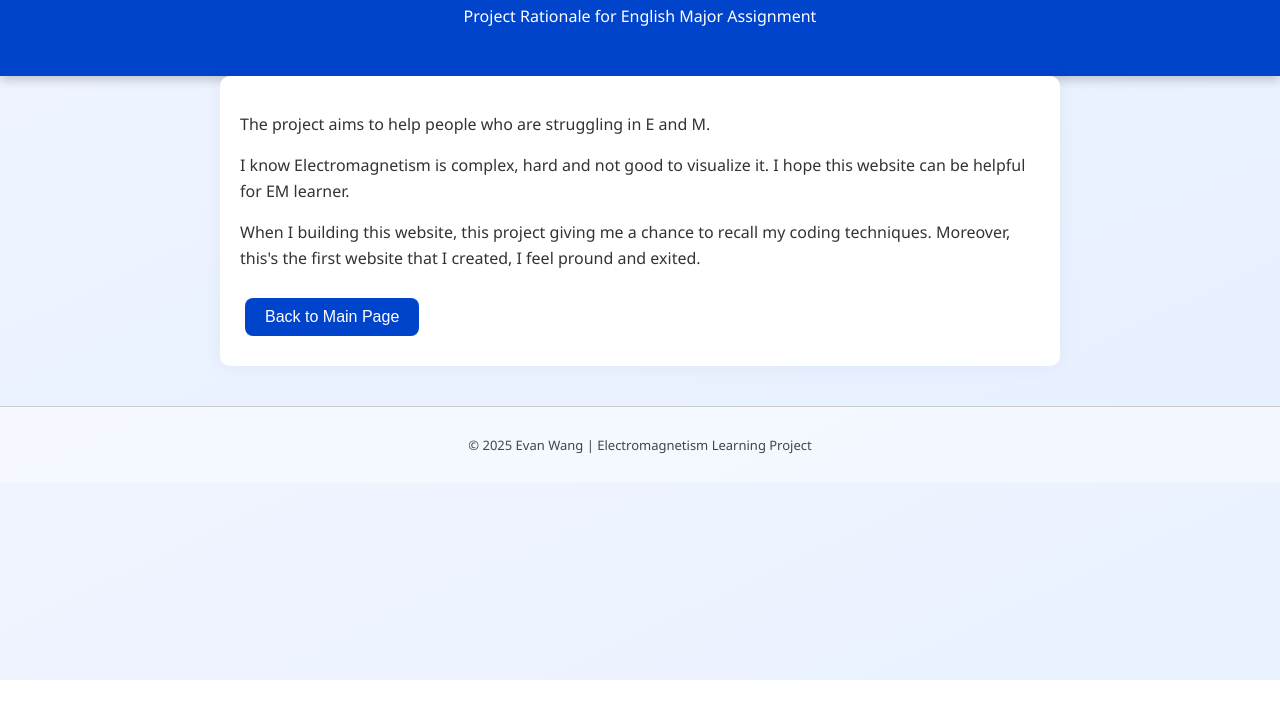
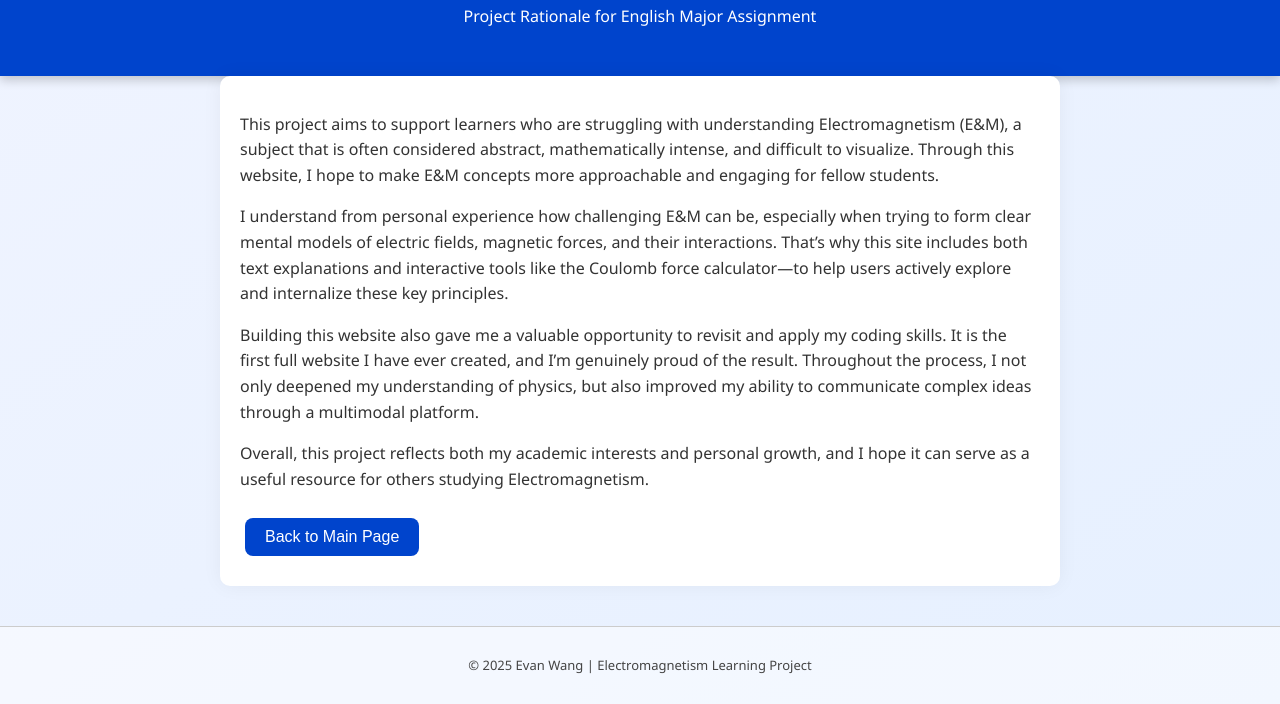
Before and after one commit to Wang-supervenom/Electromagnetism, a plain HTML site: page project-info.html in a window 1280 px wide. Shown: the part 120-824 px from the top of the page. Before the commit the page ends 800 px from the top, so only its background shows below. Drawn offline with Linux system fonts and the light colour scheme.

Commit message:
Update project-info.html

```diff
--- a/project-info.html
+++ b/project-info.html
@@ -14,10 +14,21 @@
     </header>
 
     <main>
-        <p>The project aims to help people who are struggling in E and M. </p>
-        <p>I know Electromagnetism is complex, hard and not good to visualize it. I hope this website can be helpful for EM learner.</p>
-        <p>When I building this website, this project giving me a chance to recall my coding techniques. Moreover, this's the first website that I created, I feel pround and exited.</p>
+        <p>
+    This project aims to support learners who are struggling with understanding Electromagnetism (E&M), a subject that is often considered abstract, mathematically intense, and difficult to visualize. Through this website, I hope to make E&M concepts more approachable and engaging for fellow students.
+</p>
 
+<p>
+    I understand from personal experience how challenging E&M can be, especially when trying to form clear mental models of electric fields, magnetic forces, and their interactions. That’s why this site includes both text explanations and interactive tools like the Coulomb force calculator—to help users actively explore and internalize these key principles.
+</p>
+
+<p>
+    Building this website also gave me a valuable opportunity to revisit and apply my coding skills. It is the first full website I have ever created, and I’m genuinely proud of the result. Throughout the process, I not only deepened my understanding of physics, but also improved my ability to communicate complex ideas through a multimodal platform.
+</p>
+
+<p>
+    Overall, this project reflects both my academic interests and personal growth, and I hope it can serve as a useful resource for others studying Electromagnetism.
+</p>
         <button onclick="location.href='index.html'">Back to Main Page</button>
     </main>
 
```
